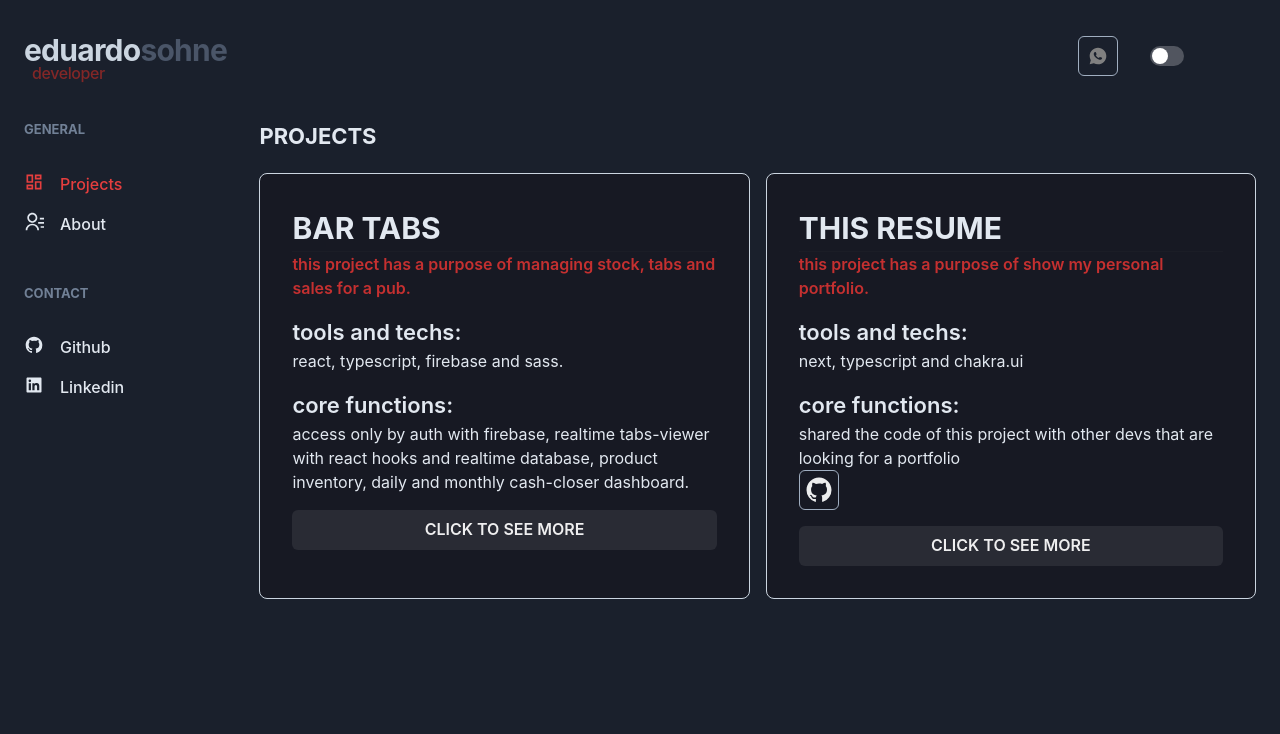
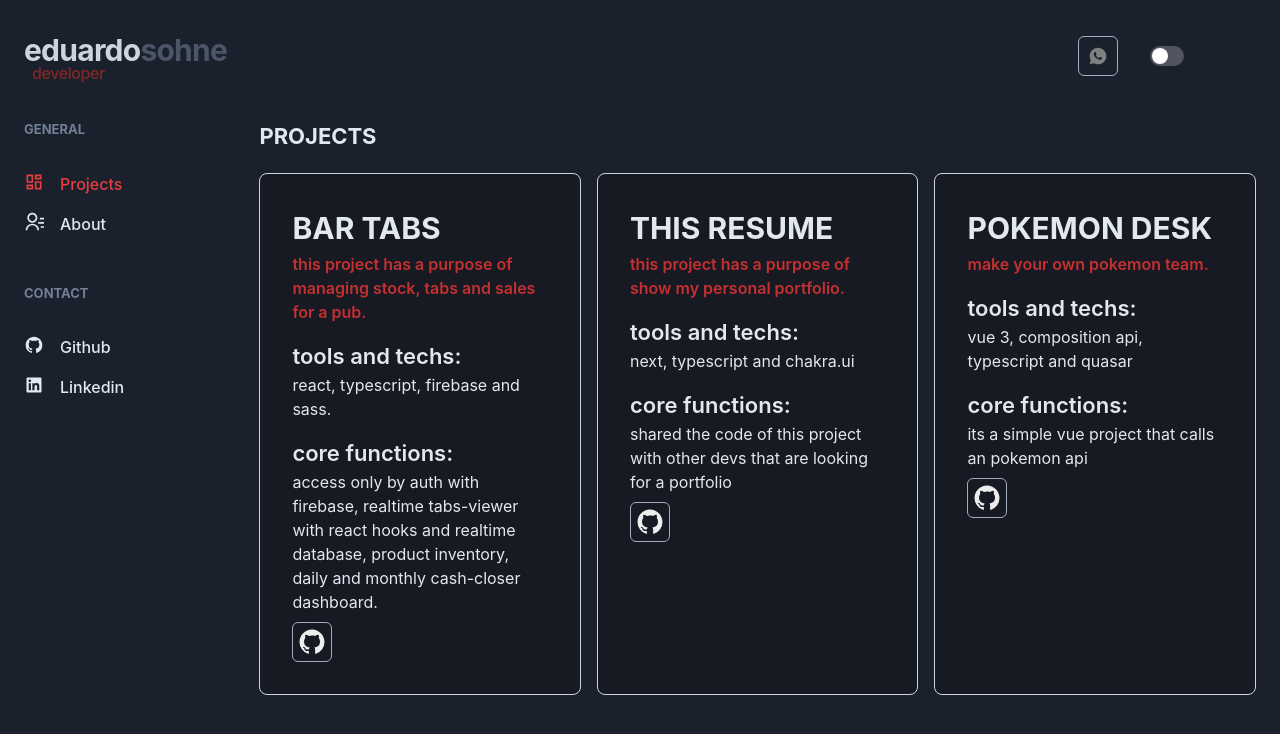
Before and after one commit to dudusohne/nextresume, a Next.js app: page /home in a window 1280 px wide. Shown: the top 734 px of the page. Built offline with nearby package versions, Linux system fonts and the light colour scheme.

Commit message:
sat updates

```diff
--- a/src/components/ProjectBox/index.tsx
+++ b/src/components/ProjectBox/index.tsx
@@ -1,4 +1,4 @@
-import { Box, Stack, Text, Button, useColorModeValue, Divider } from "@chakra-ui/react";
+import { Box, Stack, Text, Button, useColorModeValue, Divider, Flex } from "@chakra-ui/react";
 import { ProjectBoxProps } from "../../Interface/interface";
 
 export function ProjectBox({ title, subtitle, tools, description, buttonText, children, onClick }: ProjectBoxProps) {
@@ -23,9 +23,13 @@ export function ProjectBox({ title, subtitle, tools, description, buttonText, ch
                     <Text color={color}>
                         {description}
                     </Text>
-                    {children}
+                    <Flex mt="2">
+                        {children}
+                    </Flex>
                 </Box>
-                <Button onClick={onClick}>{buttonText}</Button>
+                {buttonText ?
+                    <Button onClick={onClick}>{buttonText}</Button>
+                    : ''}
             </Stack>
         </Box>
     )
--- a/src/pages/about.tsx
+++ b/src/pages/about.tsx
@@ -30,7 +30,7 @@ export default function About() {
                             <AboutJob
                                 job="Pertime Job"
                                 company="Edubrahub"
-                                period="09/2021 - 11/2021"
+                                period="09/2021 - 12/2021"
                                 role="Web Developer"
                             />
                             <TechData />
--- a/src/pages/home.tsx
+++ b/src/pages/home.tsx
@@ -20,7 +20,7 @@ export default function Home() {
                 <Sidebar />
                 <Flex direction="column">
                     <Text as="span" fontSize={22} fontWeight="bold" color={color} mb="5">PROJECTS</Text>
-                    <SimpleGrid flex="1" gap="4" minChildWidth={320} align="flex-start">
+                    <SimpleGrid flex="1" gap="4" minChildWidth={320} align="flex-start" columns={3}>
                         <ProjectBox
                             title="BAR TABS"
                             subtitle="this project has a purpose of managing stock, tabs and sales for a pub."
@@ -28,18 +28,42 @@ export default function Home() {
                             description="access only by auth with firebase,
                             realtime tabs-viewer with react hooks and realtime database,
                             product inventory, daily and monthly cash-closer dashboard."
-                            buttonText="CLICK TO SEE MORE"
-                            onClick={() => { }}
-                        />
+                        >
+                            <Link href="https://github.com/dudusohne/casalibre" target="_blank">
+                                <IconButton
+                                    variant="outline"
+                                    borderColor="gray.400"
+                                    aria-label="Call Sage"
+                                    fontSize={30}
+                                    icon={<RiGithubFill color={color} />}
+                                    _hover={{ background: 'red.500', color: 'black.500', borderColor: 'black', fontColor: 'black' }}
+                                />
+                            </Link>
+                        </ProjectBox>
                         <ProjectBox
                             title="THIS RESUME"
                             subtitle="this project has a purpose of show my personal portfolio."
                             tools="next, typescript and chakra.ui"
                             description="shared the code of this project with other devs that are looking for a portfolio"
-                            buttonText="CLICK TO SEE MORE"
-                            onClick={() => { }}
                         >
                             <Link href="https://github.com/dudusohne/nextresume" target="_blank">
+                                <IconButton
+                                    variant="outline"
+                                    borderColor="gray.400"
+                                    aria-label="Call Sage"
+                                    fontSize={30}
+                                    icon={<RiGithubFill color={color} />}
+                                    _hover={{ background: 'red.500', color: 'black.500', borderColor: 'black', fontColor: 'black' }}
+                                />
+                            </Link>
+                        </ProjectBox>
+                        <ProjectBox
+                            title="POKEMON DESK"
+                            subtitle="make your own pokemon team."
+                            tools="vue 3, composition api, typescript and quasar"
+                            description="its a simple vue project that calls an pokemon api"
+                        >
+                            <Link href="https://github.com/dudusohne/pokemon-desk-team" target="_blank">
                                 <IconButton
                                     variant="outline"
                                     borderColor="gray.400"
```
